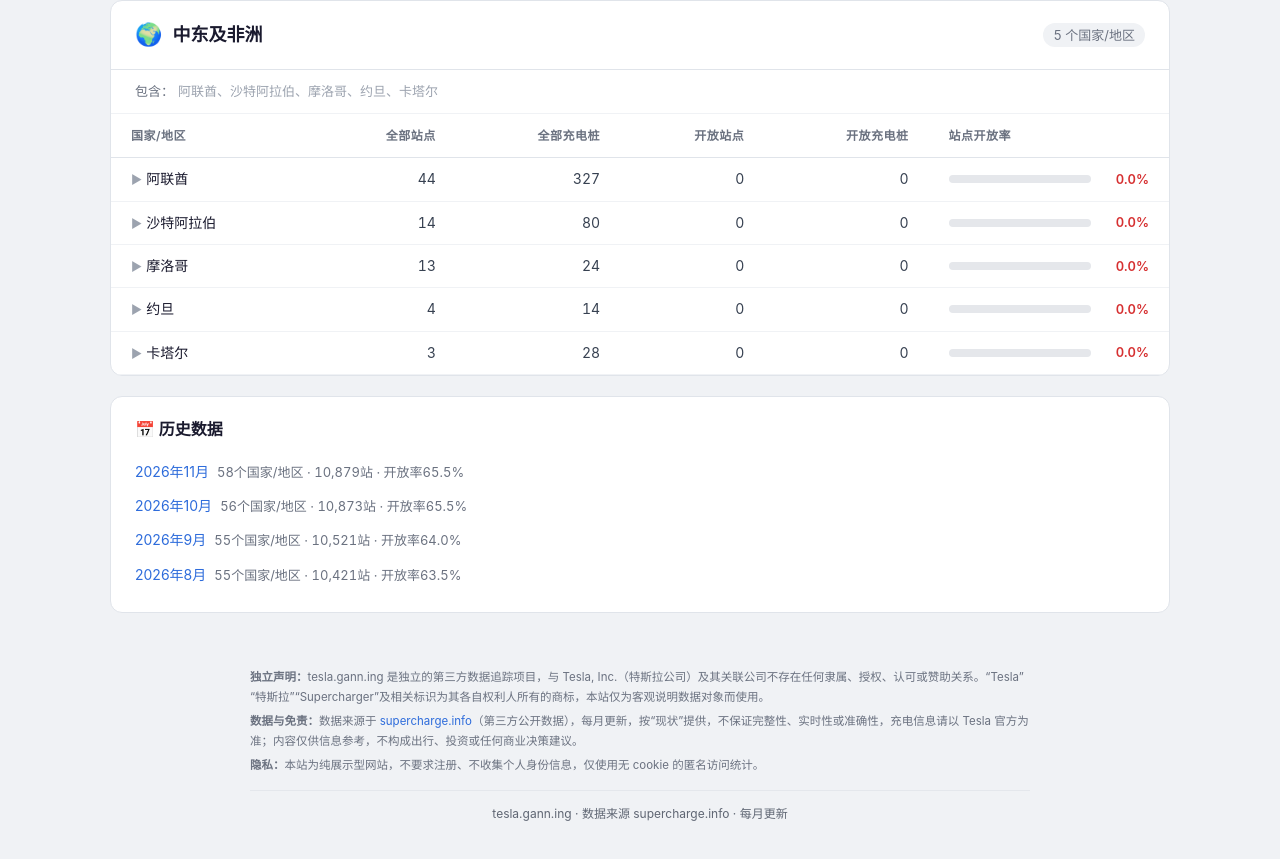
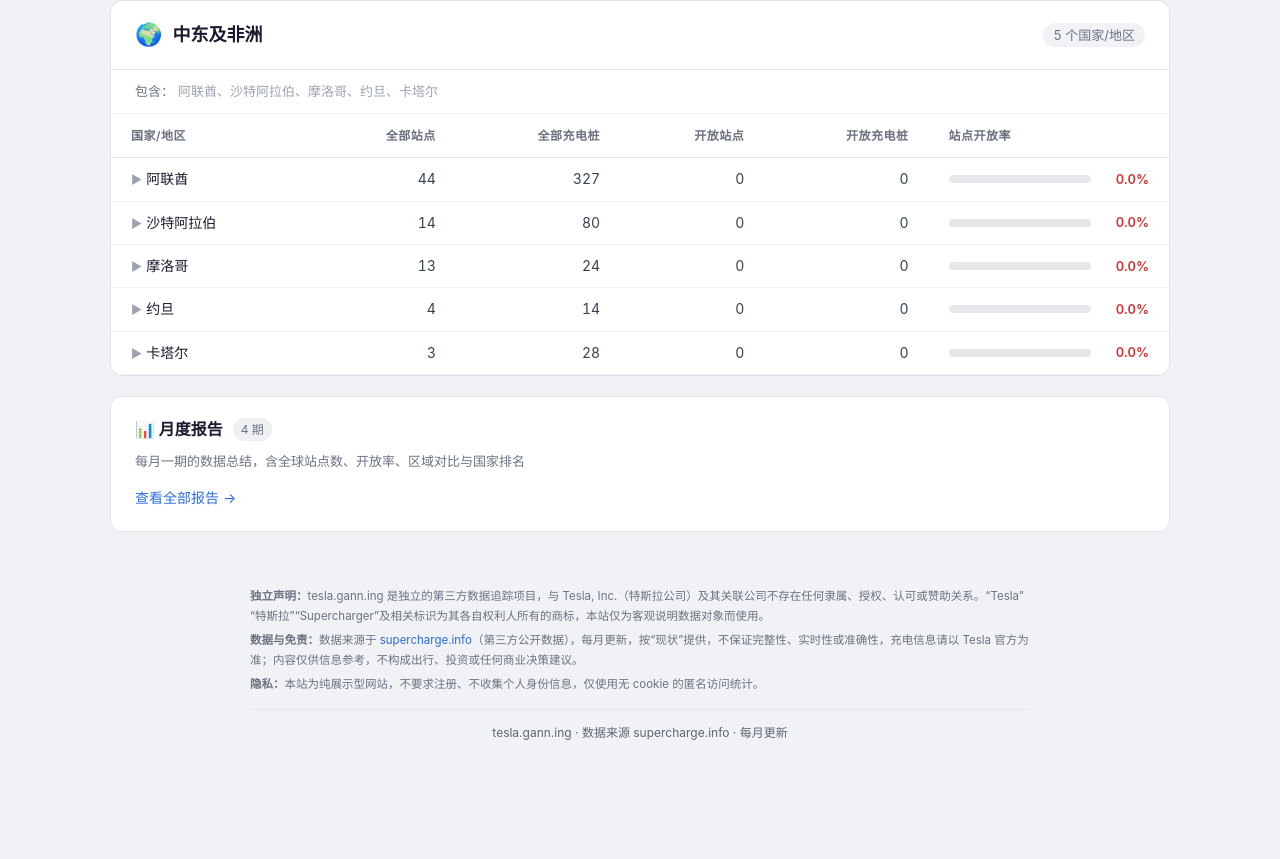
Before and after one commit to pingshanfloyd/tesla-supercharger-preview, a plain HTML site: page index.html in a window 1280 px wide. Shown: the part 3503-4362 px from the top of the page. After the commit the page ends 4296 px from the top, so only its background shows below. Drawn offline with Linux system fonts and the light colour scheme.

Commit message:
feat: 新增 /reports 月度报告归档页，主站历史数据模块改为月度报告入口

```diff
--- a/index.html
+++ b/index.html
@@ -284,13 +284,13 @@ body {
 .data-table th.sortable:hover { color: #fff; }
 .data-table th.sortable.sort-active { color: #54a0ff; }
 .data-table th .sort-arrow { font-size: 12px; margin-left: 4px; display: inline; }
-.archive-section { background: #141420; border: 1px solid #1e1e30; border-radius: 12px; margin-bottom: 20px; overflow: hidden; padding: 20px 24px; }
-.archive-section h3 { color: #fff; font-size: 16px; margin-bottom: 12px; }
-.archive-list { list-style: none; }
-.archive-list li { padding: 6px 0; font-size: 14px; }
-.archive-list li a { color: #54a0ff; text-decoration: none; }
-.archive-list li a:hover { text-decoration: underline; }
-.archive-list .arch-stats { color: #8a8aa8; font-size: 13px; margin-left: 8px; font-variant-numeric: tabular-nums; }
+.reports-entry { background: #141420; border: 1px solid #1e1e30; border-radius: 12px; margin-bottom: 20px; padding: 20px 24px; }
+.reports-entry .re-head { display: flex; align-items: center; gap: 10px; margin-bottom: 8px; }
+.reports-entry h3 { color: #fff; font-size: 16px; }
+.reports-entry .re-count { font-size: 12px; color: #8a8aa8; background: #1e1e30; padding: 2px 8px; border-radius: 20px; font-variant-numeric: tabular-nums; }
+.reports-entry .re-desc { font-size: 13px; color: #8a8aa8; margin-bottom: 14px; }
+.reports-entry .re-link { display: inline-block; font-size: 14px; color: #54a0ff; text-decoration: none; }
+.reports-entry .re-link:hover { text-decoration: underline; }
 @media (max-width: 900px) {
     .stats-row { grid-template-columns: repeat(2, 1fr); }
 }
@@ -453,10 +453,12 @@ body {
 [data-theme="light"] .stat-card .value .slash { color: #c0c4cc; }
 [data-theme="light"] .changes-section,
 [data-theme="light"] .region-section,
-[data-theme="light"] .archive-section { background: #fff; border-color: #e0e4ea; }
+[data-theme="light"] .reports-entry { background: #fff; border-color: #e0e4ea; }
 [data-theme="light"] .changes-section summary h2,
 [data-theme="light"] .region-header h2,
-[data-theme="light"] .archive-section h3 { color: #1a1a2e; }
+[data-theme="light"] .reports-entry h3 { color: #1a1a2e; }
+[data-theme="light"] .reports-entry .re-count { background: #eef0f3; color: #6b7280; }
+[data-theme="light"] .reports-entry .re-desc { color: #6b7280; }
 [data-theme="light"] .changes-section details[open] summary { border-bottom-color: #e0e4ea; }
 [data-theme="light"] .changes-section summary .toggle-hint { color: #6b7280; }
 [data-theme="light"] .change-group-title { color: #6b7280; }
@@ -504,8 +506,8 @@ body {
 [data-theme="light"] .info-icon { background: rgba(0,0,0,0.04); border-color: rgba(0,0,0,0.12); color: #6b7280; }
 [data-theme="light"] .sub-tooltip::before { border-bottom-color: #e0e4ea; }
 [data-theme="light"] .data-table tr.country-row td .expand-arrow { color: #9ca3af; }
-[data-theme="light"] .archive-list li a { color: #2e6cdb; }
-[data-theme="light"] .archive-list .arch-stats { color: #6b7280; }
+[data-theme="light"] .reports-entry .re-link { color: #2e6cdb; }
+
 @media (max-width: 768px) {
     .header-tech { padding: 32px 20px 28px; }
     .header-tech h1 { font-size: 24px; }
@@ -654,13 +656,12 @@ function renderMain() {
         });
         html += `</tbody></table></div></div>`;
     });
-    if (D.archive && D.archive.length > 0) {
-        html += `<div class="archive-section"><h3>📅 历史数据</h3><ul class="archive-list">`;
-        D.archive.forEach(a => {
-            html += `<li><a href="${a.url}">${a.label}</a><span class="arch-stats">${a.stats}</span></li>`;
-        });
-        html += `</ul></div>`;
-    }
+    const reportCount = (D.archive && D.archive.length) || 0;
+    html += `<div class="reports-entry">
+        <div class="re-head"><h3>📊 月度报告</h3><span class="re-count">${reportCount} 期</span></div>
+        <p class="re-desc">每月一期的数据总结，含全球站点数、开放率、区域对比与国家排名</p>
+        <a class="re-link" href="reports/">查看全部报告 →</a>
+    </div>`;
     html += `<div class="footer">
         <div class="footer-legal">
             <p><strong>独立声明：</strong>tesla.gann.ing 是独立的第三方数据追踪项目，与 Tesla, Inc.（特斯拉公司）及其关联公司不存在任何隶属、授权、认可或赞助关系。“Tesla”“特斯拉”“Supercharger”及相关标识为其各自权利人所有的商标，本站仅为客观说明数据对象而使用。</p>
```
